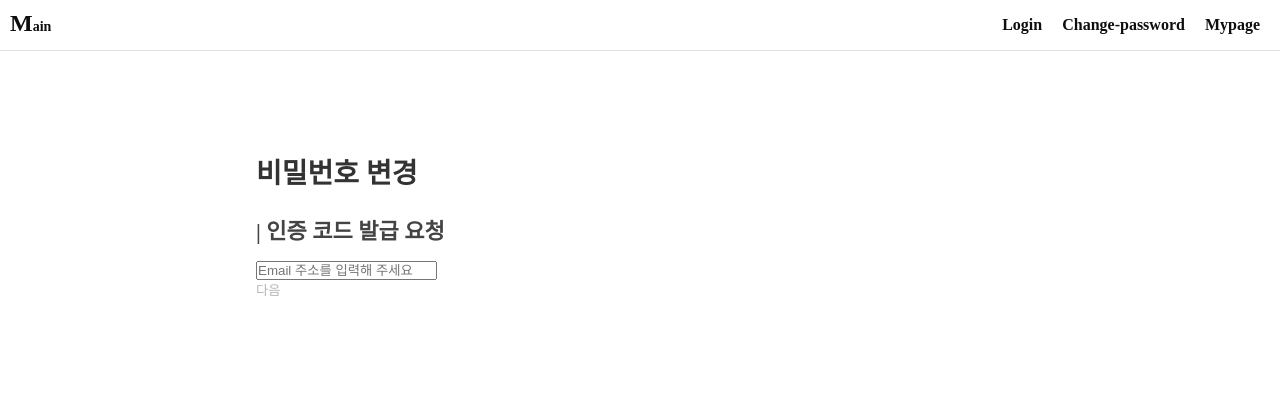
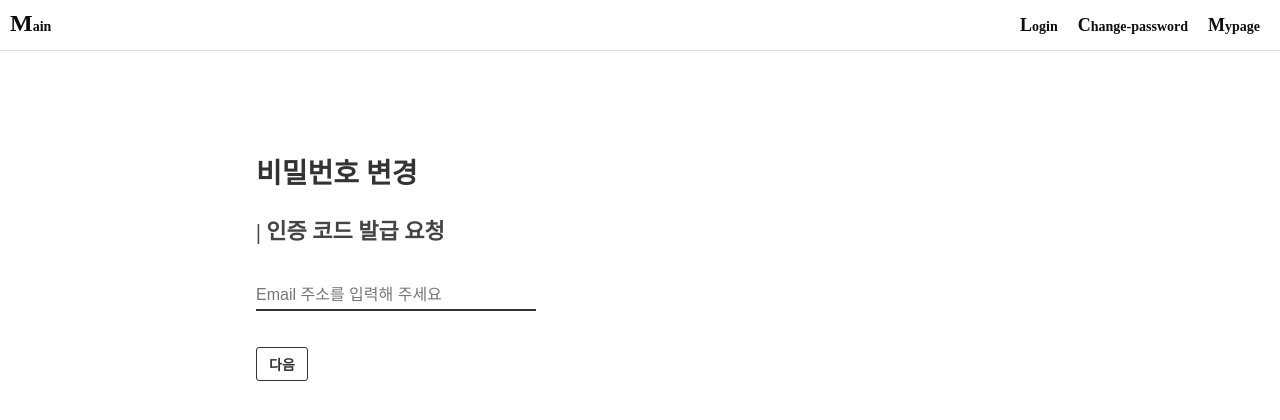
Before and after one commit to jkparkGH/test-sample-vue, a Vue app: page /change-password in a window 1280 px wide. Shown: the top 420 px of the page. Built offline with nearby package versions, Linux system fonts and the light colour scheme.

Commit message:
- common scss 수정

```diff
--- a/src/App.vue
+++ b/src/App.vue
@@ -14,20 +14,3 @@ import NavigationHeader from '@/components/common/NavigationHeader.vue';
 })
 export default class App extends Vue {}
 </script>
-
-<style lang="scss">
-.router-view-container {
-  padding-top: 100px;
-  padding-left: 20%;
-  h1 {
-    font-size: 28px;
-    padding-bottom: 22px;
-    color: #333;
-  }
-  h3 {
-    font-size: 22px;
-    padding-bottom: 16px;
-    color: #444;
-  }
-}
-</style>
--- /dev/null
+++ b/src/assets/style/common.scss
@@ -0,0 +1,51 @@
+$container: 'router-view-container';
+.#{$container} {
+  padding-top: 100px;
+  padding-left: 20%;
+  h1 {
+    font-size: 28px;
+    padding-bottom: 22px;
+    color: #333;
+  }
+  h3 {
+    font-size: 22px;
+    padding-bottom: 36px;
+    color: #444;
+  }
+}
+
+$buttons: 'btn-common';
+.#{$buttons} {
+  padding: 6px 12px;
+  font-size: 14px;
+  font-weight: 600;
+  color: #333;
+  background-color: #fff;
+  border-radius: 3px;
+  border: 1px solid #333;
+  &:hover {
+    color: #fff;
+    background-color: #333;
+  }
+  &:disabled {
+    cursor: not-allowed;
+  }
+}
+
+$modules: 'input-default';
+.#{$modules} {
+  width: 280px;
+  padding-bottom: 36px;
+  input {
+    display: block;
+    width: 100%;
+    border-bottom: 2px solid #333;
+    padding: 5px 0;
+    font-size: 16px;
+  }
+  .error-msg {
+    font-size: 12px;
+    margin-top: 6px;
+    color: rgb(185, 60, 60);
+  }
+}
--- /dev/null
+++ b/src/assets/style/index.scss
@@ -0,0 +1,2 @@
+@import './common.scss';
+@import './reset.scss';
--- a/src/assets/style/reset.scss
+++ b/src/assets/style/reset.scss
@@ -120,3 +120,8 @@ address {
 a {
   text-decoration: none;
 }
+
+input {
+  outline: 0 none;
+  border: 0;
+}
--- a/src/components/common/NavigationHeader.vue
+++ b/src/components/common/NavigationHeader.vue
@@ -6,15 +6,15 @@
       </h1>
       <ul class="navigation-header__route-list">
         <li v-show="!isLogin">
-          <router-link to="/login">Login</router-link>
+          <router-link to="/login"><span>L</span>ogin</router-link>
         </li>
         <li v-show="!isLogin">
           <router-link to="/change-password">
-            Change-password
+            <span>C</span>hange-password
           </router-link>
         </li>
         <li v-show="!isLogin">
-          <router-link to="/mypage">Mypage</router-link>
+          <router-link to="/mypage"><span>M</span>ypage</router-link>
         </li>
       </ul>
     </div>
@@ -42,6 +42,11 @@ $modules: 'navigation-header';
     top: 0;
     left: 0;
     z-index: 3;
+    &:after {
+      content: '';
+      display: table;
+      clear: both;
+    }
   }
   &__home {
     padding: 10px;
@@ -59,10 +64,8 @@ $modules: 'navigation-header';
   &__route-list {
     float: right;
     padding-right: 10px;
-    font-size: 16px;
     @media screen and (max-width: 320px) {
       padding-right: 0;
-      font-size: 14px;
     }
     &:after {
       content: '';
@@ -73,9 +76,13 @@ $modules: 'navigation-header';
       float: left;
       a {
         color: #0e0e0e;
-        padding: 15.5px 10px;
+        padding: 14.5px 10px;
         display: inline-block;
+        font-size: 14px;
         font-weight: 600;
+        span {
+          font-size: 18px;
+        }
       }
     }
   }
--- a/src/main.ts
+++ b/src/main.ts
@@ -3,7 +3,7 @@ import App from './App.vue';
 import router from './router';
 import store from './store';
 
-import '@/assets/style/reset.scss';
+import '@/assets/style/index.scss';
 
 Vue.config.productionTip = false;
 
```
